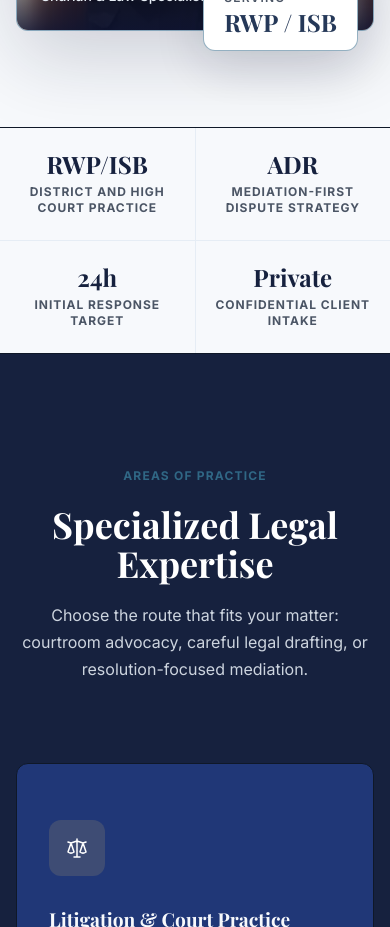
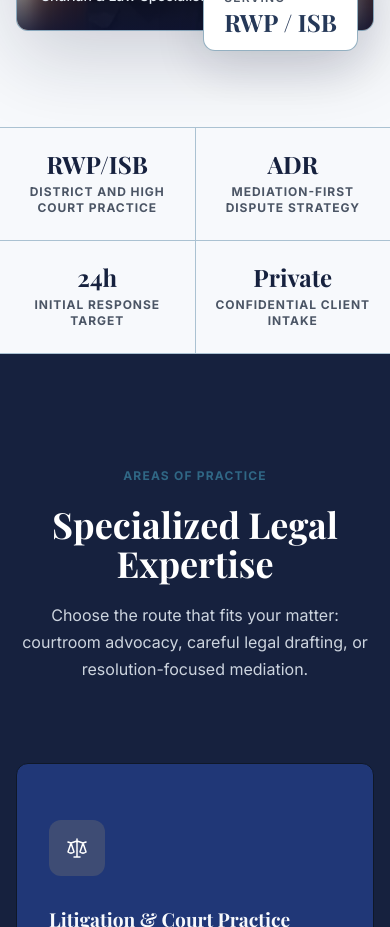
Before and after one commit to sudo-hassan-zahid/portfolio_hussain, a Next.js app: page / in a window 390 px wide. Shown: the part 1440-2367 px from the top of the page. Built offline with nearby package versions, Linux system fonts and the light colour scheme.

Commit message:
Retheme trust strip accents
- Replace yellowish trust strip dividers with the professional accent token. - Keep the trust strip clean against the cool neutral surface. - Preserve the responsive credibility grid.

```diff
--- a/components/trust-strip.tsx
+++ b/components/trust-strip.tsx
@@ -19,8 +19,8 @@ const trustItems = [
 
 export default function TrustStrip() {
   return (
-    <section className="border-y border-[var(--legal-gold)]/35 bg-[var(--legal-parchment)]">
-      <div className="container mx-auto grid grid-cols-2 gap-px bg-[var(--legal-gold)]/35 px-0 sm:grid-cols-4">
+    <section className="border-y border-[var(--legal-accent)]/35 bg-[var(--legal-parchment)]">
+      <div className="container mx-auto grid grid-cols-2 gap-px bg-[var(--legal-accent)]/35 px-0 sm:grid-cols-4">
         {trustItems.map((item) => (
           <div key={item.value} className="bg-[var(--legal-ivory)] px-5 py-6 text-center">
             <p className="font-serif text-2xl leading-none text-[var(--legal-navy)]">
```
